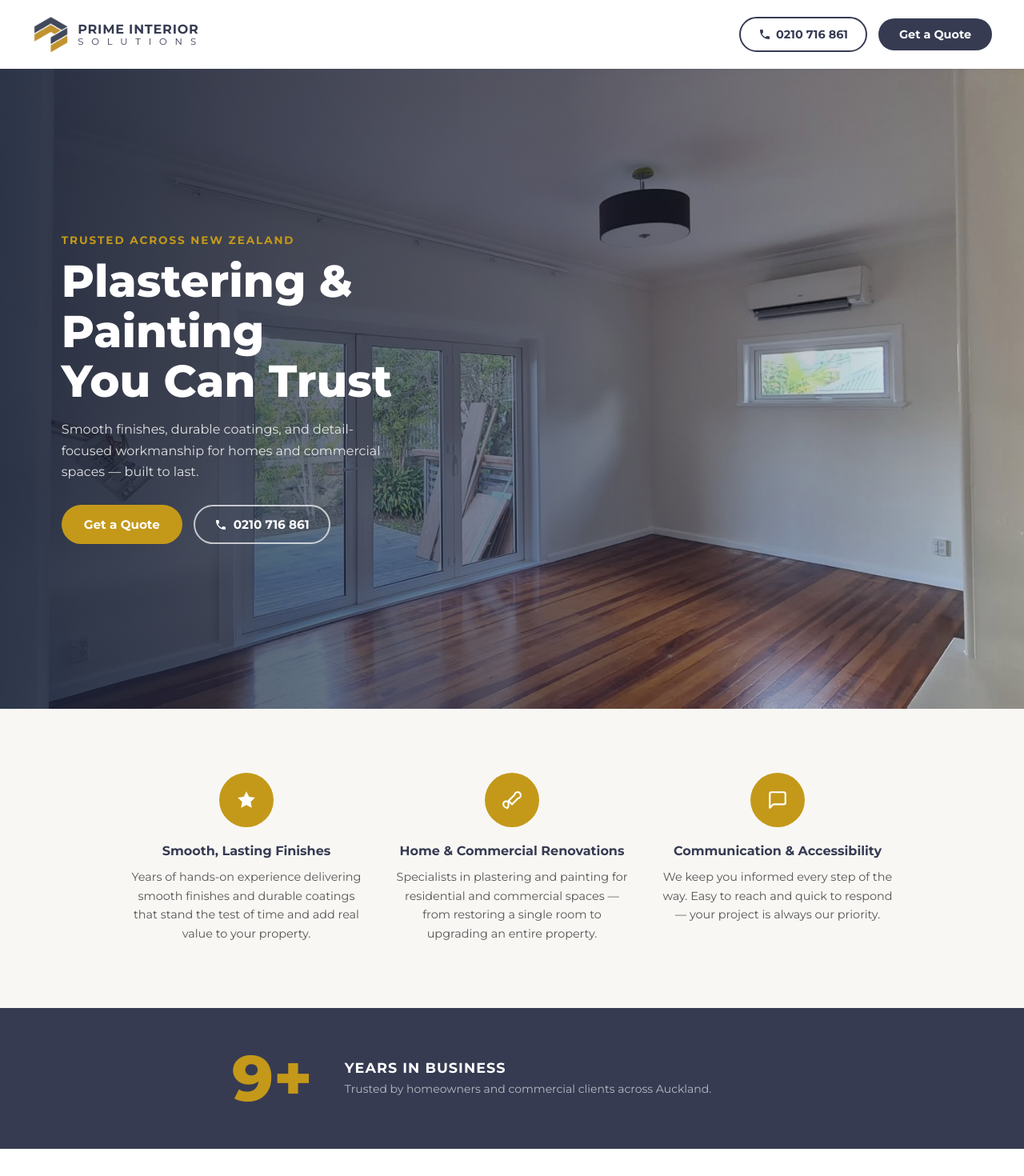
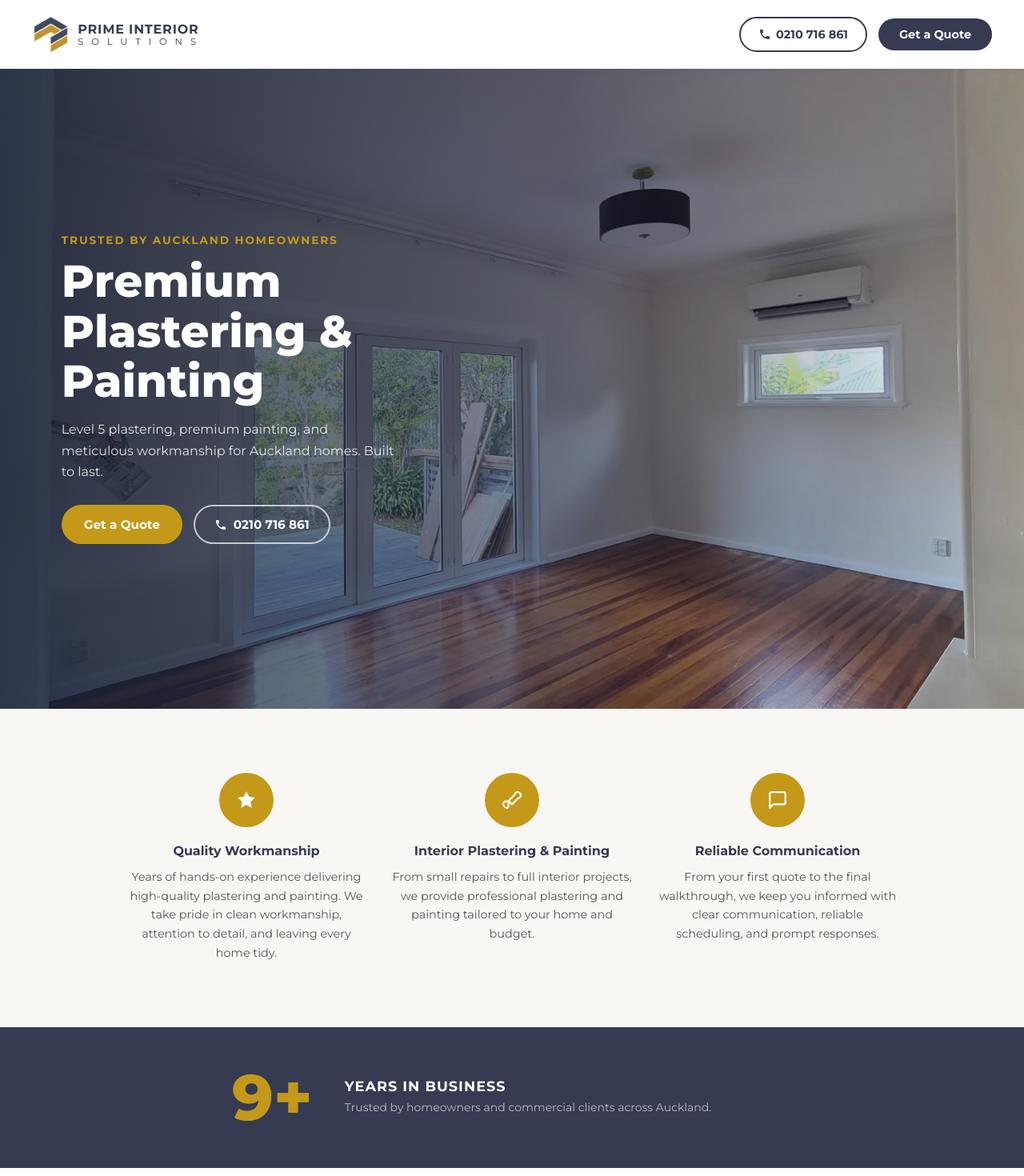
Before and after one commit to ddarylmae/prime-interior-solutions-nz, a Next.js app: page / in a window 1280 px wide. Shown: the top 1470 px of the page at 80% size. Built offline with nearby package versions, Linux system fonts and the light colour scheme.

Commit message:
Change copy

```diff
--- a/src/app/page.module.css
+++ b/src/app/page.module.css
@@ -238,50 +238,6 @@
 
 /* ===== INTRO — mobile below-hero section ===== */
 
-.intro {
-  display: none;
-  padding: 2rem 1.5rem 2rem;
-  background: #ffffff;
-}
-
-.introLogoWrap {
-  margin-bottom: 1.25rem;
-}
-
-.introEyebrow {
-  font-size: 0.68rem;
-  font-weight: 700;
-  color: #363b52;
-  text-transform: uppercase;
-  letter-spacing: 0.2em;
-  margin-bottom: 0.5rem;
-  display: block;
-}
-
-.introTitle {
-  font-size: 2rem;
-  font-weight: 800;
-  color: #363b52;
-  line-height: 1.15;
-  margin-bottom: 1rem;
-}
-
-.dot {
-  color: #c4991a;
-}
-
-.introDesc {
-  font-size: 0.95rem;
-  color: #444;
-  line-height: 1.7;
-  margin-bottom: 1.75rem;
-}
-
-.introCtas {
-  display: flex;
-  flex-direction: column;
-  gap: 0.75rem;
-}
 
 .ctaPrimary {
   display: inline-flex;
@@ -544,8 +500,10 @@
 .contactPhoneBtn {
   display: inline-flex;
   align-items: center;
+  justify-content: center;
   gap: 0.5rem;
   padding: 0.875rem 2rem;
+  min-width: 180px;
   background: #c4991a;
   color: #ffffff;
   border-radius: 50px;
@@ -565,8 +523,10 @@
 .contactEmailBtn {
   display: inline-flex;
   align-items: center;
+  justify-content: center;
   gap: 0.5rem;
   padding: 0.875rem 2rem;
+  min-width: 180px;
   border: 2px solid rgba(255, 255, 255, 0.6);
   color: #ffffff;
   border-radius: 50px;
@@ -687,10 +647,7 @@
    =================================== */
 
 @media (min-width: 640px) {
-  .introCtas {
-    flex-direction: row;
-  }
-  .servicesGrid {
+.servicesGrid {
     grid-template-columns: 1fr 1fr;
   }
 }
@@ -830,12 +787,7 @@
     background: rgba(255, 255, 255, 0.1);
   }
 
-  /* Hide mobile intro, content lives in hero on desktop */
-  .intro {
-    display: none;
-  }
-
-  /* Trust bar */
+/* Trust bar */
   .trustBar {
     padding: 3rem 4%;
     text-align: left;
--- a/src/app/page.tsx
+++ b/src/app/page.tsx
@@ -40,19 +40,13 @@ export default function Home() {
 
         {/* Shown only on desktop */}
         <div className={styles.heroContent}>
-          <p className={styles.heroEyebrow}>Trusted across New Zealand</p>
-          {/** TODO: update copy to something like:
-           * Detail-focused workmanship you can count on. We bring precision
-              and pride to every job, no matter the size or scope.
-           */}
+          <p className={styles.heroEyebrow}>Trusted by Auckland Homeowners</p>
           <h1 className={styles.heroHeading}>
-            Plastering &amp; Painting
-            <br />
-            You Can Trust
+            Premium Plastering &amp; Painting
           </h1>
           <p className={styles.heroDesc}>
-            Smooth finishes, durable coatings, and detail-focused workmanship
-            for homes and commercial spaces — built to last.
+            Level 5 plastering, premium painting, and meticulous workmanship for
+            Auckland homes. Built to last.
           </p>
           <div className={styles.heroCtas}>
             <a href="#contact" className={styles.heroPrimary}>
@@ -66,39 +60,6 @@ export default function Home() {
         </div>
       </section>
 
-      {/* ===== INTRO — mobile only, appears below hero ===== */}
-      <section className={styles.intro}>
-        <div className={styles.introLogoWrap}>
-          <Image
-            src="/logo-img.png"
-            alt="Prime Interior Solutions"
-            width={80}
-            height={80}
-          />
-        </div>
-        <p className={styles.introEyebrow}>TRUSTED SPECIALISTS</p>
-        <h2 className={styles.introTitle}>
-          Plastering &amp; Painting
-          <br />
-          Specialists<span className={styles.dot}>.</span>
-        </h2>
-        <p className={styles.introDesc}>
-          We&apos;re a trusted plastering and painting company specialising in
-          high-quality home and commercial renovations across New Zealand. We
-          bring precision, reliability, and pride to every job — from a single
-          room to an entire property.
-        </p>
-        <div className={styles.introCtas}>
-          <a href="#contact" className={styles.ctaPrimary}>
-            Get a Quote
-          </a>
-          <a href={PHONE_HREF} className={styles.ctaPhone}>
-            <PhoneIcon />
-            {PHONE}
-          </a>
-        </div>
-      </section>
-
       {/* ===== FEATURES ===== */}
       <section className={styles.features}>
         <div className={styles.featuresGrid}>
@@ -106,11 +67,11 @@ export default function Home() {
             <div className={styles.featureIconWrap}>
               <StarIcon />
             </div>
-            <h3 className={styles.featureTitle}>Smooth, Lasting Finishes</h3>
+            <h3 className={styles.featureTitle}>Quality Workmanship</h3>
             <p className={styles.featureDesc}>
-              Years of hands-on experience delivering smooth finishes and
-              durable coatings that stand the test of time and add real value to
-              your property.
+              Years of hands-on experience delivering high-quality plastering
+              and painting. We take pride in clean workmanship, attention to
+              detail, and leaving every home tidy.
             </p>
           </div>
 
@@ -119,12 +80,12 @@ export default function Home() {
               <BrushIcon />
             </div>
             <h3 className={styles.featureTitle}>
-              Home &amp; Commercial Renovations
+              Interior Plastering &amp; Painting
             </h3>
             <p className={styles.featureDesc}>
-              Specialists in plastering and painting for residential and
-              commercial spaces — from restoring a single room to upgrading an
-              entire property.
+              From small repairs to full interior projects, we provide
+              professional plastering and painting tailored to your home and
+              budget.
             </p>
           </div>
 
@@ -132,12 +93,11 @@ export default function Home() {
             <div className={styles.featureIconWrap}>
               <ChatIcon />
             </div>
-            <h3 className={styles.featureTitle}>
-              Communication &amp; Accessibility
-            </h3>
+            <h3 className={styles.featureTitle}>Reliable Communication</h3>
             <p className={styles.featureDesc}>
-              We keep you informed every step of the way. Easy to reach and
-              quick to respond — your project is always our priority.
+              From your first quote to the final walkthrough, we keep you
+              informed with clear communication, reliable scheduling, and prompt
+              responses.
             </p>
           </div>
         </div>
```
